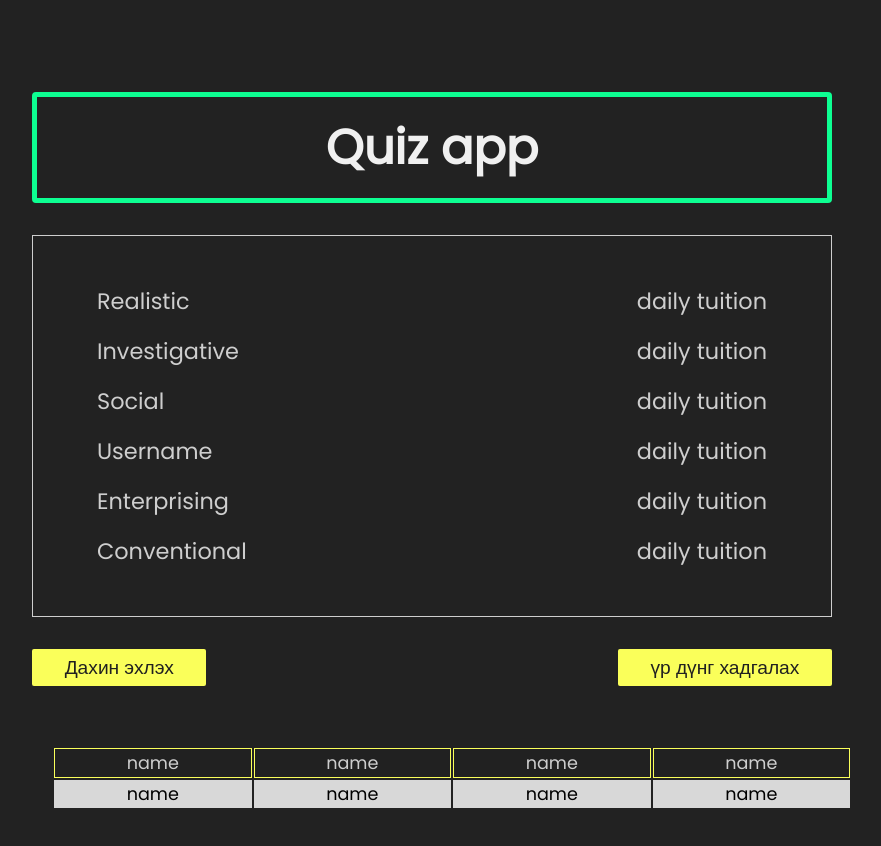
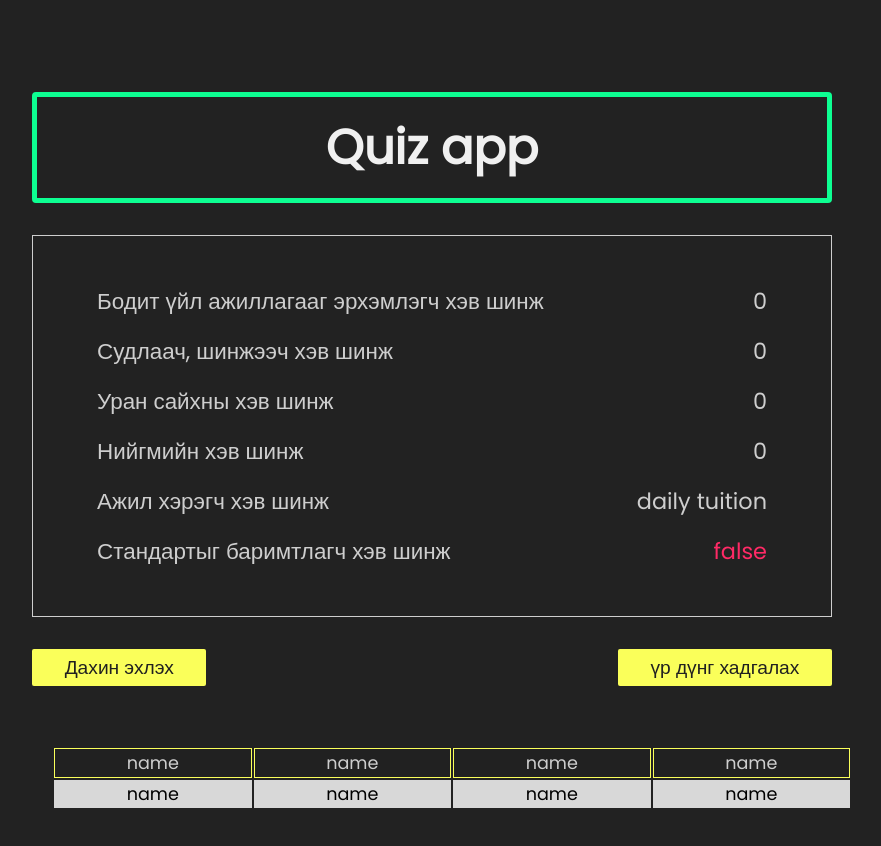
Before and after one commit to Seto2/mct, a React (Create React App) app in the folder client/: page /result in a window 1280 px wide. Shown: the top 846 px of the page, without its empty margins (208-1089 px from the left). Built offline with nearby package versions, Linux system fonts and the light colour scheme.

Commit message:
testiin ur dung tableruu oruuldag bolson

```diff
--- a/client/src/components/Questions.js
+++ b/client/src/components/Questions.js
@@ -15,7 +15,6 @@ export default function Questions({onChecked}) {
     const dispatch = useDispatch()
 
    useEffect(() => {
-    console.log({trace, checked})
        dispatch(updateResult({ trace, checked }))
     }, [checked])
 
--- a/client/src/components/Quiz.js
+++ b/client/src/components/Quiz.js
@@ -15,10 +15,6 @@ export default function Quiz() {
     const { queue, trace } = useSelector( state => state.questions )
     const dispatch = useDispatch()
 
-    useEffect(() => {
-       console.log(result);
-    })
-
     function onNext(){
         if(trace < queue.length){
             dispatch(MoveNextQuestion());
@@ -26,6 +22,7 @@ export default function Quiz() {
                 dispatch(PushAnswer(check))
             }
         }
+        setChecked(undefined)
     }
 
     function onPrev(){
--- a/client/src/components/Result.js
+++ b/client/src/components/Result.js
@@ -1,19 +1,31 @@
-import React from 'react'
+import React, { useEffect } from 'react'
 import '../styles/Result.css'
 import {Link} from 'react-router-dom'
 import ResultTable from './ResultTable'
-import { useDispatch } from 'react-redux'
+import { useDispatch, useSelector } from 'react-redux'
 import { resetAllAction } from 'redux/question_reducer'
 import { resetResultAction } from 'redux/result_reducer'
+import {attempts_Number, earnPoints_Number, flagResult} from 'helper/helper'
 
 export default function Result() {
 
   const dispatch = useDispatch()
+  const {questions: {queue, answers}, result :{result, userId}} = useSelector(state=>state);
+
+  useEffect(()=> {
+    console.log(flag)
+    console.log(earnPoints, "point")
+  })
+
+  const totalPoints = queue.length * 10;
+  const attempts = attempts_Number(result)
+  const earnPoints = earnPoints_Number(result, answers, 10)
+  const flag = flagResult(totalPoints, earnPoints)
+
 
   function onRestart(){
     dispatch(resetAllAction())
     dispatch(resetResultAction())
-    console.log('ddd')
   }
 
   function onPrint(){
@@ -26,28 +38,28 @@ export default function Result() {
 
       <div className='result flex-center'>
         <div className='flex'>
-          <span> Realistic </span>
+          <span> Бодит үйл ажиллагааг эрхэмлэгч хэв шинж </span>
+          <span className='bold'> {totalPoints || 0 } </span>
+        </div>
+        <div className='flex'>
+          <span> Судлаач, шинжээч хэв шинж </span>
+          <span className='bold'> {queue.length || 0} </span>
+        </div>
+        <div className='flex'>
+          <span> Уран сайхны хэв шинж </span>
+          <span className='bold'> {attempts|| 0} </span>
+        </div>
+        <div className='flex'>
+          <span> Нийгмийн хэв шинж </span>
+          <span className='bold'> {earnPoints || 0} </span>
+        </div>
+        <div className='flex'>
+          <span> Ажил хэрэгч хэв шинж </span>
           <span className='bold'> daily tuition </span>
         </div>
         <div className='flex'>
-          <span> Investigative </span>
-          <span className='bold'> daily tuition </span>
-        </div>
-        <div className='flex'>
-          <span> Social </span>
-          <span className='bold'> daily tuition </span>
-        </div>
-        <div className='flex'>
-          <span> Username </span>
-          <span className='bold'> daily tuition </span>
-        </div>
-        <div className='flex'>
-          <span> Enterprising </span>
-          <span className='bold'> daily tuition </span>
-        </div>
-        <div className='flex'>
-          <span> Conventional </span>
-          <span className='bold'> daily tuition </span>
+          <span> Стандартыг баримтлагч хэв шинж </span>
+          <span style={{color : `${flag? "#2aff95": "#ff2a66"}`}}>{flag ? "passed" :"false"}</span>
         </div>
 
       </div>
--- a/client/src/database/data.js
+++ b/client/src/database/data.js
@@ -1,6 +1,6 @@
 export default [
     {
-        id:0,
+        id:1,
         question : 'Do you enjoy working with your hands?',
         options : [
             'tiim',
@@ -8,7 +8,7 @@ export default [
         ]
     },
     {
-        id:1,
+        id:2,
         question : 'Are you interested in practical problem-solving?',
         options : [
             'tiim',
@@ -16,7 +16,7 @@ export default [
         ]
     },
     {
-        id:2,
+        id:3,
         question : 'Would you prefer a job that involves physical activity?',
         options : [
             'tiim',
@@ -24,7 +24,7 @@ export default [
         ]
     },
     {
-        id:3,
+        id:4,
         question : 'Do you enjoy analyzing data and information?',
         options : [
             'tiim',
@@ -32,115 +32,13 @@ export default [
         ]
     },
     {
-        id:4,
+        id:5,
         question : 'Are you curious about how things work?',
         options : [
             'tiim',
             'ugui'
         ]
     },
-    {
-        id:5,
-        question : 'Do you enjoy conducting research or experiments?',
-        options : [
-            'tiim',
-            'ugui'
-        ]
-    },
-    {
-        id:6,
-        question : 'Do you enjoy expressing yourself through creative activities?',
-        options : [
-            'tiim',
-            'ugui'
-        ]
-    },
-    {
-        id:7,
-        question : 'Do you have an interest in visual arts, music, or writing?',
-        options : [
-            'tiim',
-            'ugui'
-        ]
-    },
-    {
-        id:8,
-        question : 'Are you attracted to jobs that involve imagination and originality?',
-        options : [
-            'tiim',
-            'ugui'
-        ]
-    },
-    {
-        id:9,
-        question : 'Do you enjoy helping and working with people?',
-        options : [
-            'tiim',
-            'ugui'
-        ]
-    },
-    {
-        id:10,
-        question : 'Do you prefer jobs that involve teamwork and collaboration?',
-        options : [
-            'tiim',
-            'ugui'
-        ]
-    },
-    {
-        id:11,
-        question : 'Are you interested in making a positive impact on others lives?',
-        options : [
-            'tiim',
-            'ugui'
-        ]
-    },
-    {
-        id:12,
-        question : 'Are you comfortable taking risks and making decisions?',
-        options : [
-            'tiim',
-            'ugui'
-        ]
-    },
-    {
-        id:13,
-        question : 'Do you enjoy selling products or persuading others?',
-        options : [
-            'tiim',
-            'ugui'
-        ]
-    },
-    {
-        id:14,
-        question : 'Are you attracted to leadership roles and entrepreneurship?',
-        options : [
-            'tiim',
-            'ugui'
-        ]
-    },
-    {
-        id:15,
-        question : 'Do you prefer working with structured and organized systems?',
-        options : [
-            'tiim',
-            'ugui'
-        ]
-    },
-    {
-        id:16,
-        question : 'Are you detail-oriented and precise in your work?',
-        options : [
-            'tiim',
-            'ugui'
-        ]
-    },
-    {
-        id:17,
-        question : 'Do you enjoy working with numbers, data, or information management?',
-        options : [
-            'tiim',
-            'ugui'
-        ]
-    },
 ]
+
+export const answers = [1,1,1,1,0 ];
--- /dev/null
+++ b/client/src/helper/helper.js
@@ -0,0 +1,13 @@
+
+
+export function attempts_Number(result){
+    return result.filter(r => r != undefined).length;
+}
+
+export function earnPoints_Number(result, answers, point){
+    return result.map((element, i)=> answers[i] === element).filter(i => i).map(i=>point).reduce((prev, curr) => prev + curr, 0)
+}
+
+export function flagResult(totalPoints, earnPoints){
+    return (totalPoints * 50 / 100) < earnPoints
+}
--- a/client/src/hooks/FetchQuestion.js
+++ b/client/src/hooks/FetchQuestion.js
@@ -1,6 +1,6 @@
 import { useEffect, useState } from "react";
 import { useDispatch } from "react-redux";
-import data from '../database/data'
+import data, {answers} from '../database/data'
 
 import * as Action from '../redux/question_reducer'
 
@@ -17,9 +17,9 @@ export const useFetchQuestion = () => {
 
                 if(question.length > 0){
                     setGetData(prev => ({...prev, isLoading : false }));
-                    setGetData(prev => ({...prev, apiData : question }));
+                    setGetData(prev => ({...prev, apiData : {question, answers} }));
 
-                    dispatch(Action.startExamAction(question))
+                    dispatch(Action.startExamAction({question, answers}))
                 } else {
                     throw new Error('odoogoor aldaatai bn')
                 }
--- a/client/src/redux/question_reducer.js
+++ b/client/src/redux/question_reducer.js
@@ -9,9 +9,11 @@ export const questionReducer = createSlice({
     },
     reducers : {
         startExamAction : ( state, action ) => {
+            let { question, answers } = action.payload
             return {
                 ...state,
-                queue : action.payload
+                queue : question,
+                answers
             }
         },
         moveNextAction : (state) => {
```
